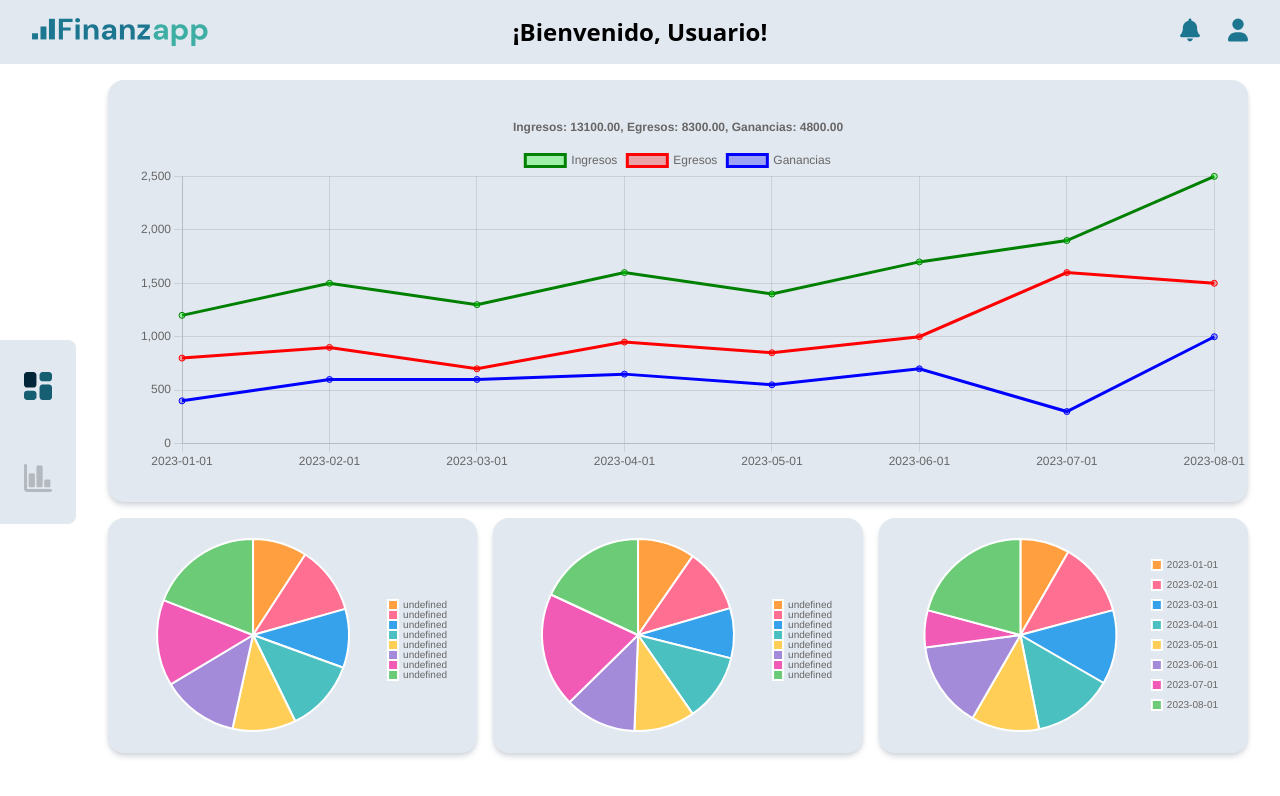
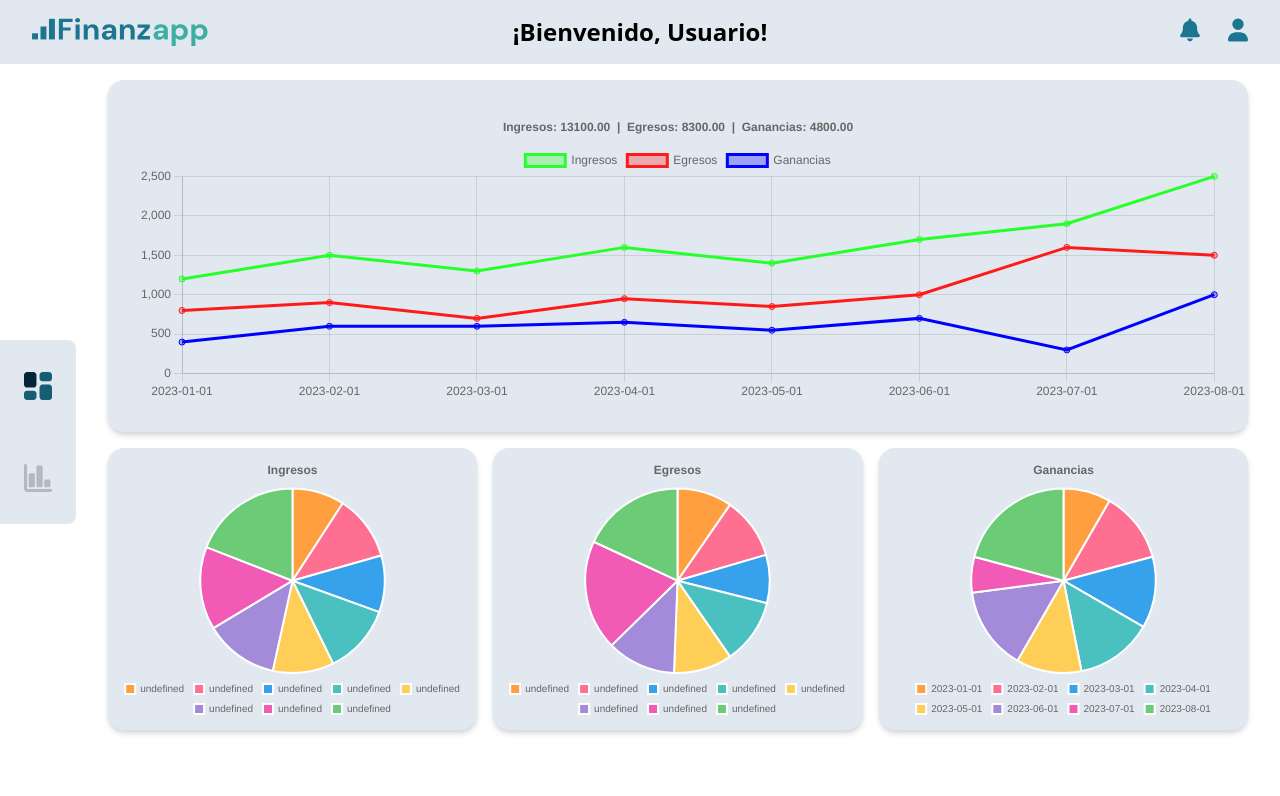
Before and after one commit to No-Country-simulation/c21-01-ft-node-react, a React (Vite) app in the folder front/: page /dashboard in a window 1280 px wide. Shown: the top 796 px of the page. Built offline with nearby package versions, Linux system fonts and the light colour scheme.

Commit message:
refactor: sizes and layout of graphics updated.

```diff
--- a/front/src/modules/dashboard/components/Graphics.jsx
+++ b/front/src/modules/dashboard/components/Graphics.jsx
@@ -61,17 +61,14 @@ export const Graphics = ({ incomeData, expendData }) => {
     responsive: true,
     maintainAspectRatio: false,
     plugins: {
-      legend: { position: "top" },
+      legend: { position: "top", },
       title: {
         display: true,
         text: `Ingresos: ${totalIncome.toFixed(
           2
-        )}, Egresos: ${totalExpend.toFixed(
+        )}  |  Egresos: ${totalExpend.toFixed(
           2
-        )}, Ganancias: ${totalProfit.toFixed(2)}`,
-      },
-      layout: {
-        padding: 30,
+        )}  |  Ganancias: ${totalProfit.toFixed(2)}`,
       },
     },
     layout: {
@@ -84,7 +81,7 @@ export const Graphics = ({ incomeData, expendData }) => {
     maintainAspectRatio: false,
     plugins: {
       legend: {
-        position: "right",
+        position: "bottom",
         labels: {
           font: {
             size: 10,
@@ -94,12 +91,54 @@ export const Graphics = ({ incomeData, expendData }) => {
       },
       tooltip: {
         bodyFont: {
-          size: 10,
+          size: 12,
         },
       },
     },
     layout: {
-      padding: 20,
+      padding: 5,
+    },
+  };
+
+  const incomePieOptions = {
+    ...PieChartOptions,
+    plugins: {
+      ...PieChartOptions.plugins,
+      title: {
+        display: true,
+        text: "Ingresos",
+        font: {
+          size: 12,
+        },
+      },
+    },
+  };
+
+  const expendPieOptions = {
+    ...PieChartOptions,
+    plugins: {
+      ...PieChartOptions.plugins,
+      title: {
+        display: true,
+        text: "Egresos",
+        font: {
+          size: 12,
+        },
+      },
+    },
+  };
+
+  const profitPieOptions = {
+    ...PieChartOptions,
+    plugins: {
+      ...PieChartOptions.plugins,
+      title: {
+        display: true,
+        text: "Ganancias",
+        font: {
+          size: 12,
+        },
+      },
     },
   };
 
@@ -169,15 +208,15 @@ export const Graphics = ({ incomeData, expendData }) => {
       {
         label: "Ingresos",
         data: incomeAmounts,
-        borderColor: "green",
-        backgroundColor: "rgba(0, 255, 0, 0.3)",
+        borderColor: "#26FF2A",
+        backgroundColor: "rgba(38, 255, 42, 0.3)",
         fill: false,
       },
       {
         label: "Egresos",
         data: expendAmounts,
-        borderColor: "red",
-        backgroundColor: "rgba(255, 0, 0, 0.3)",
+        borderColor: "#FF1A1A",
+        backgroundColor: "rgba(255, 26, 26, 0.3)",
         fill: false,
       },
       {
@@ -192,19 +231,19 @@ export const Graphics = ({ incomeData, expendData }) => {
 
   return (
     <div className="w-full h-full relative p-4">
-      <div className="bg-slate-200 h-3/5 w-full mb-4 rounded-2xl shadow-md shadow-gray-300">
+      <div className="bg-slate-200 h-1/2 w-full mb-4 rounded-2xl shadow-md shadow-gray-300">
         <Line options={lineChartOptions} data={combinedLineData} />
       </div>
 
-      <div className="grid grid-cols-3 gap-4 h-1/3">
+      <div className="grid grid-cols-3 gap-4 h-2/5">
         <div className="bg-slate-200 h-full rounded-2xl shadow-md shadow-gray-300">
-          <Pie options={PieChartOptions} data={incomePieData} />
+          <Pie options={incomePieOptions} data={incomePieData} />
         </div>
         <div className="bg-slate-200 h-full rounded-2xl shadow-md shadow-gray-300">
-          <Pie options={PieChartOptions} data={expendPieData} />
+          <Pie options={expendPieOptions} data={expendPieData} />
         </div>
         <div className="bg-slate-200 h-full rounded-2xl shadow-md shadow-gray-300">
-          <Pie options={PieChartOptions} data={profitPieData} />
+          <Pie options={profitPieOptions} data={profitPieData} />
         </div>
       </div>
     </div>
```
